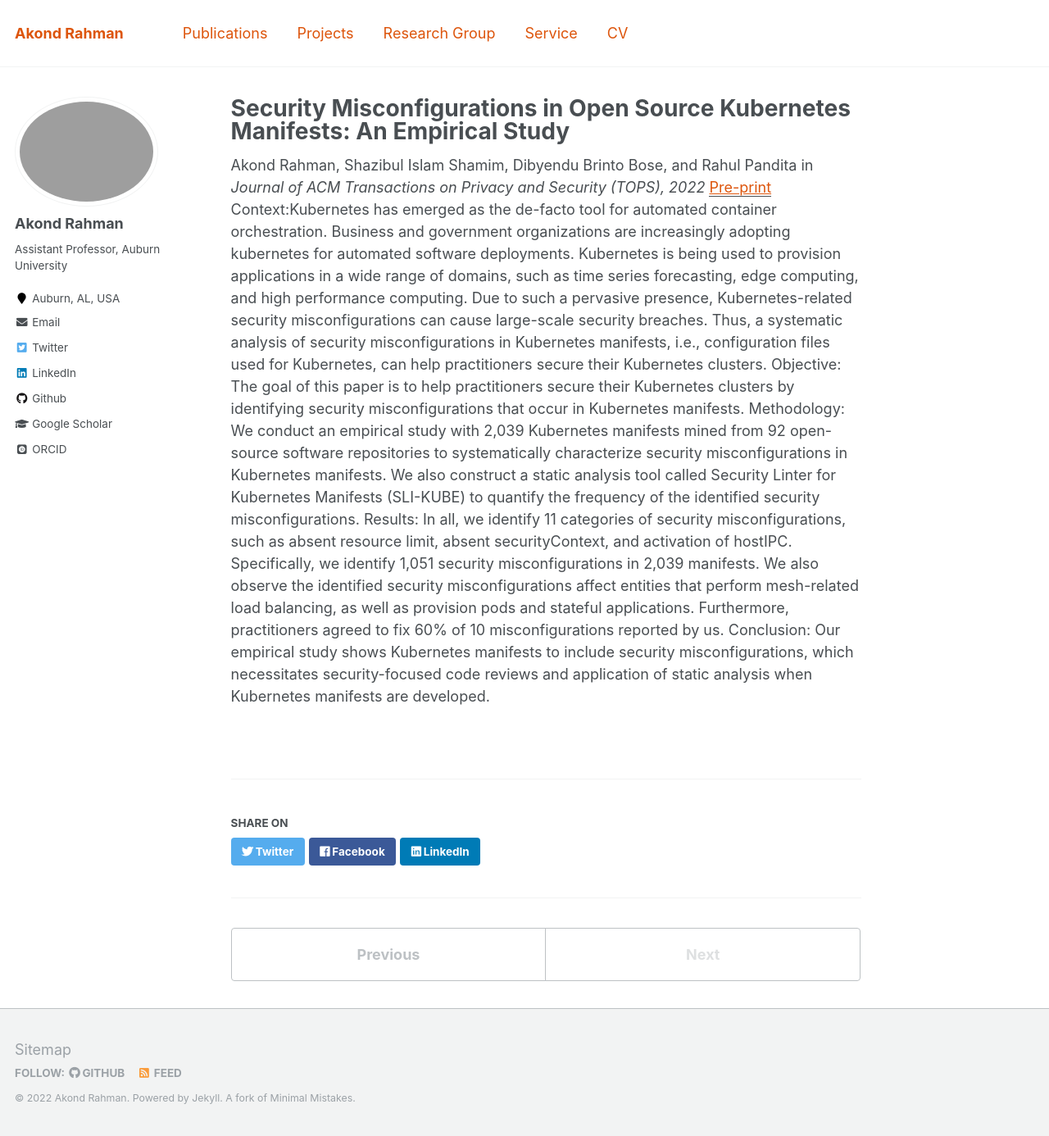
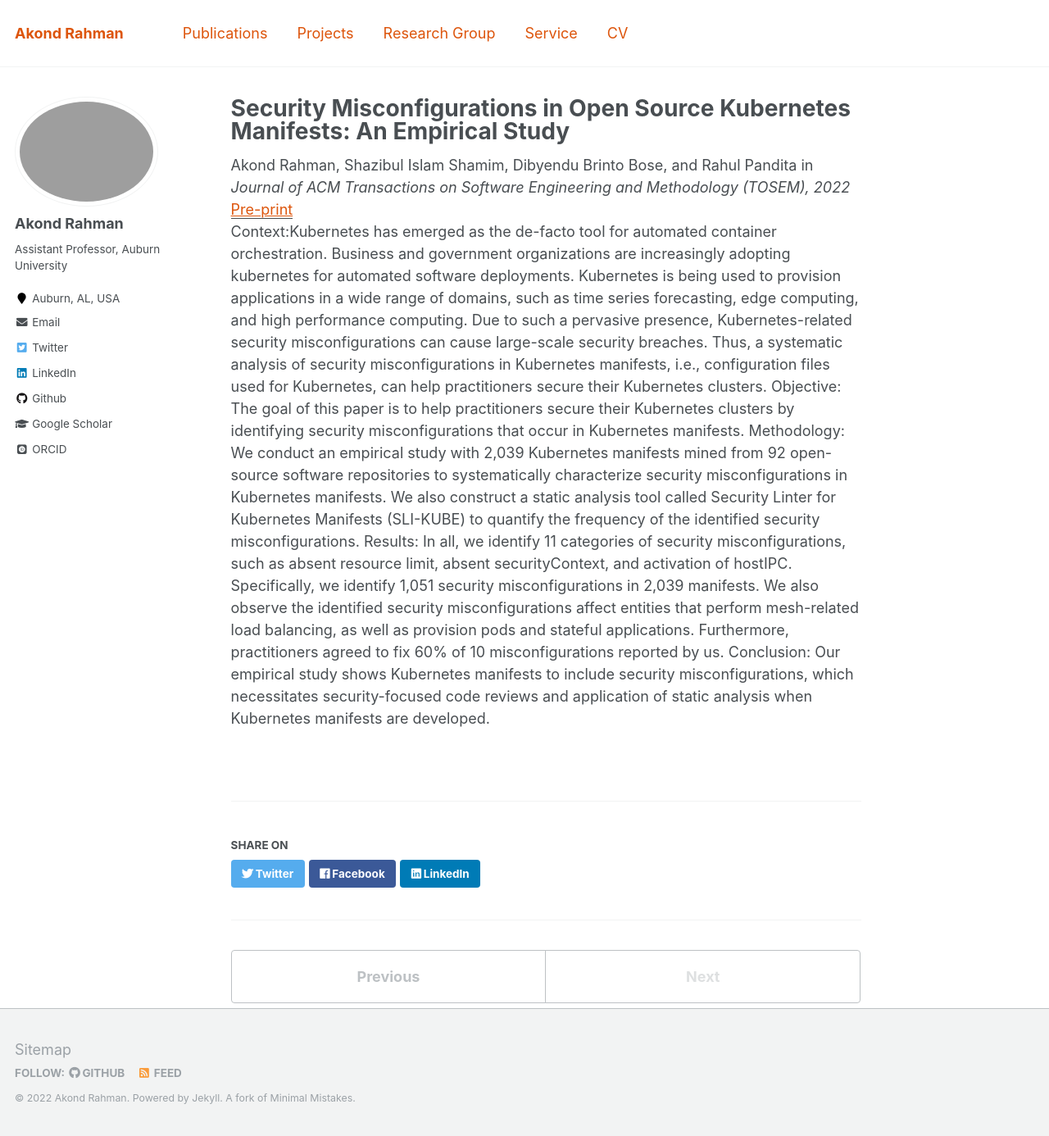
Before and after one commit to akondrahman/akondrahman.github.io, a Jekyll site: the page built from _publications/tosem-k8s.md, in a window 1280 px wide and 1386 px high. Shown: the whole window at 82% size. Built offline with Jekyll 4.4.1, drawn with Linux system fonts in a browser that asks for light colours; some web fonts are replaced.

Commit message:
tosem acceptance

```diff
--- a/_publications/tosem-k8s.md
+++ b/_publications/tosem-k8s.md
@@ -3,7 +3,7 @@ title: "Security Misconfigurations in Open Source Kubernetes Manifests: An Empir
 collection: publications
 permalink: /publication/tosem-k8s
 date: 2022-10-26
-venue: 'Journal of ACM Transactions on Privacy and Security (TOPS)'
+venue: 'Journal of ACM Transactions on Software Engineering and Methodology (TOSEM)'
 paperurl: '/files/papers/tosem-k8s.pdf'
 authors: Akond Rahman, Shazibul Islam Shamim, Dibyendu Brinto Bose, and Rahul Pandita
 year: 2022
```
